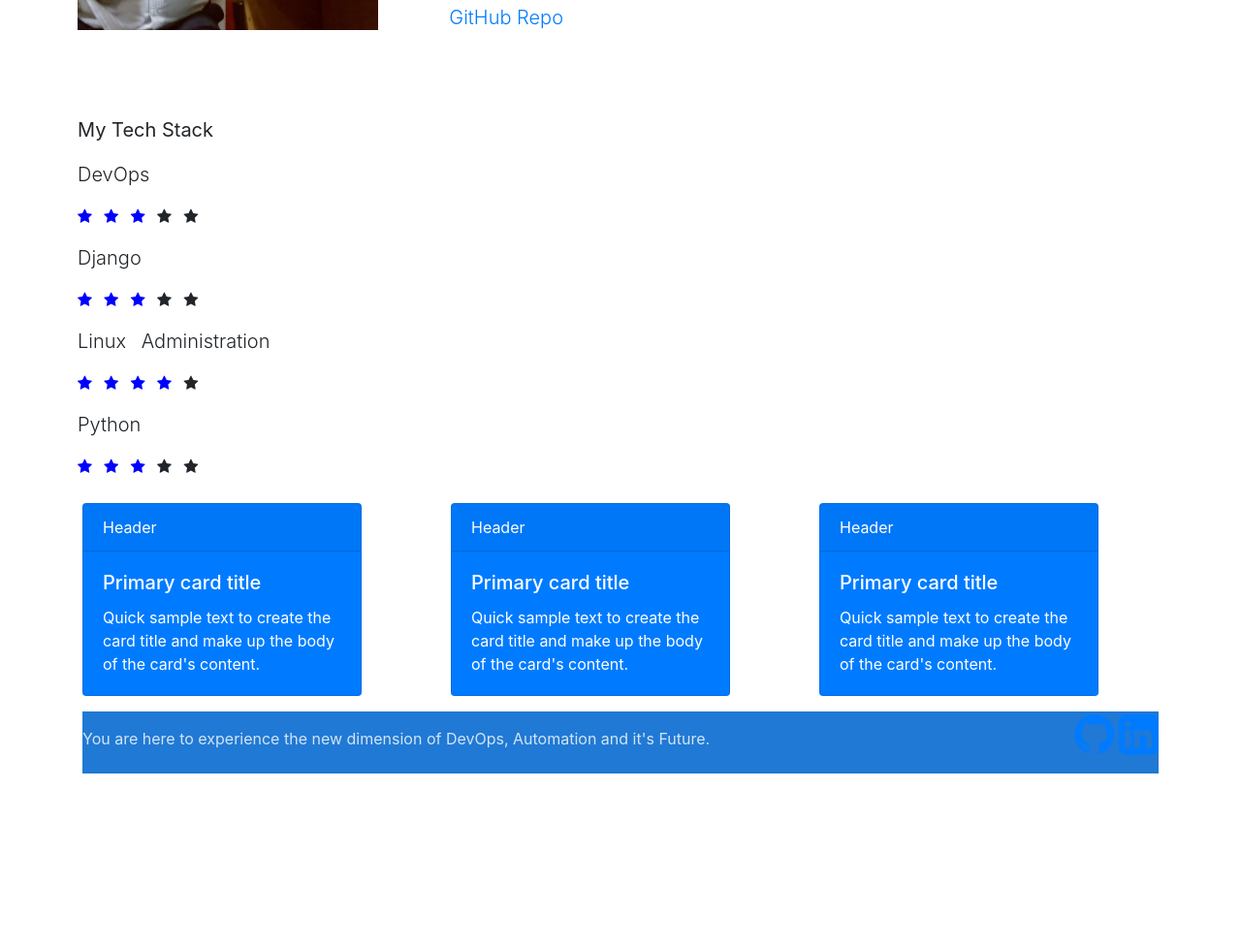
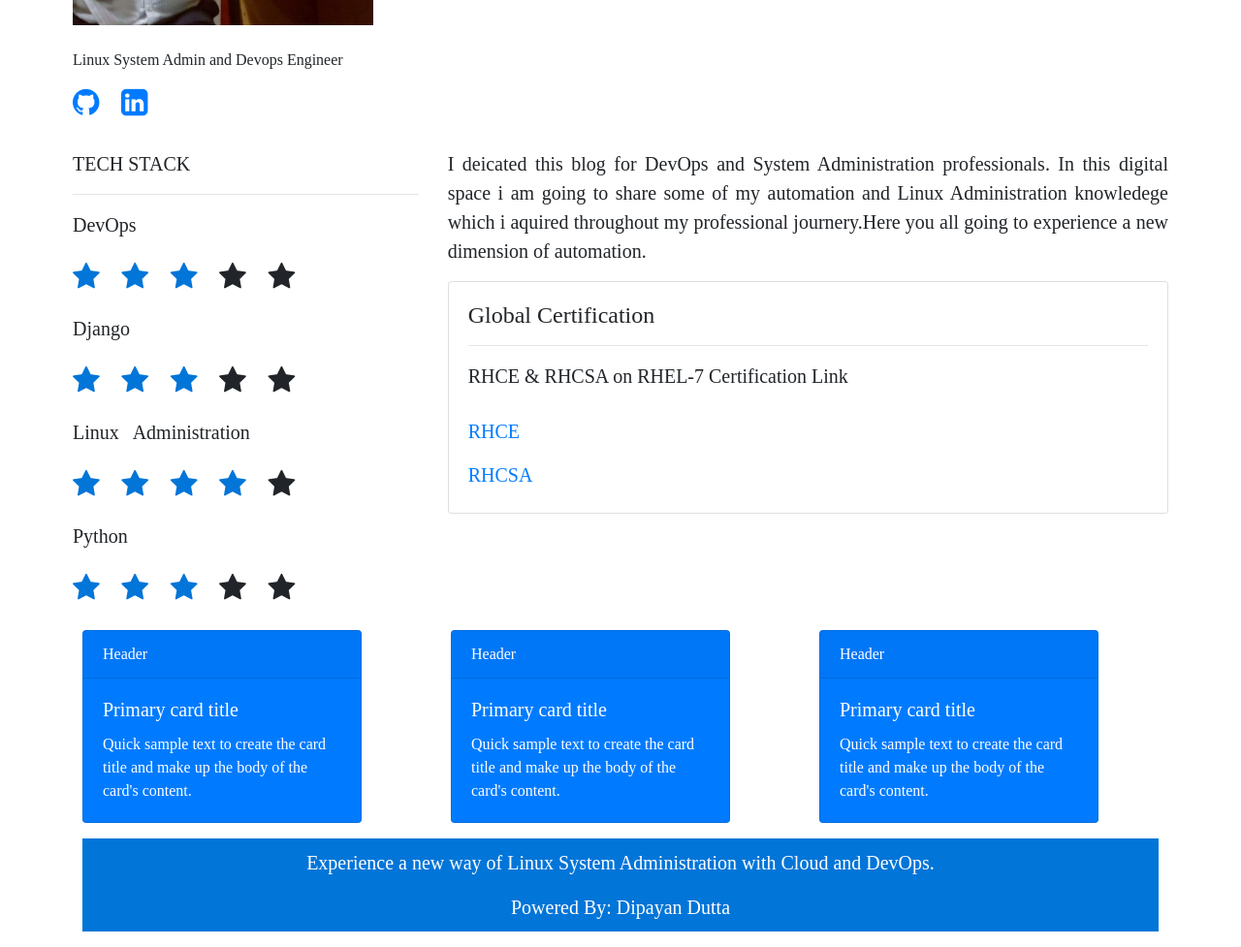
Before and after one commit to dipayandutta/dipayandutta.github.io, a plain HTML site: page home_card.html in a window 1280 px wide. Shown: the part 745-1722 px from the top of the page at 97% size. Before the commit the page ends 1543 px from the top, so only its background shows below. Drawn offline with nearby package versions, Linux system fonts and the light colour scheme.

Commit message:
Front Page Desing Completed

```diff
--- a/css/index.css
+++ b/css/index.css
@@ -20,7 +20,7 @@
 }
 
 .navbar-custom {
-    background-color: #2079d4;
+    background-color: #0275d8 ;
 }
 
 /* change the brand and text color */
@@ -52,32 +52,45 @@
     color: #333333;
     background-color: rgba(255,255,255,.5);
 }
-
+.font_roboto{
+    font-family: 'Roboto , sans-serief';
+    letter-spacing: normal;
+}
 .checked{
-	color: blue;
+	color:#0275d8 ;
 }
 
 .profile_section{
 	display: block;
-	padding: 10px;
-	margin-bottom: 50px;
+	padding: 5px;
+	margin-bottom: 5px;
 	text-align: justify;
 }
 
 .tech_stack{
 	display: block;
-	padding: 10px;
+	padding: 5px;
 	text-align: justify;
-	margin-top: 50px;
+    margin-top: 5px;
+    font-size: 30px;
+
+}
+.tech_stack_heading{
+
+    text-transform: uppercase;
 }
 .word_space{
 	word-spacing: .5em;
 }
-
-
-
-
-
+.icon_space{
+    padding-right: 10px;
+}
+.blue{
+    background-color:#0275d8 ;
+}
+.footer_text{
+    color: white;
+}
 .context-dark, .bg-gray-dark, .bg-primary {
     color: rgba(255, 255, 255, 0.8);
 }
@@ -114,11 +127,12 @@ ul, ol {
 }
 .social-container .col {
     border: 1px solid rgba(255, 255, 255, 0.1);
+    color: white;
 }
 .nav-list li a:before {
     content: "\f14f";
     font: 400 21px/1 "Material Design Icons";
-    color: #4d6de6;
+    color: white;
     display: inline-block;
     vertical-align: baseline;
     margin-left: -28px;
--- a/home_card.html
+++ b/home_card.html
@@ -3,11 +3,9 @@
   <head>
     <meta charset="utf-8">
     <meta name="viewport" content="width=device-width, initial-scale=1, shrink-to-fit=no">
-    <meta name="description" content="">
-    <meta name="author" content="">
-    <link rel="icon" href="/docs/4.0/assets/img/favicons/favicon.ico">
-
-    <title>Starter Template for Bootstrap</title>
+    <meta name="description" content="devops and Machine Learning">
+    <meta name="author" content="dipayandutta">
+    <title>Dipayan's Blog</title>
    <script src='https://cdnjs.cloudflare.com/ajax/libs/jquery/3.4.1/jquery.min.js'></script>
 <script src='https://cdnjs.cloudflare.com/ajax/libs/popper.js/1.15.0/popper.min.js'></script>
 <script src='https://cdnjs.cloudflare.com/ajax/libs/twitter-bootstrap/4.3.1/js/bootstrap.min.js'></script>
@@ -18,11 +16,11 @@
 
     <!-- Custom styles for this template -->
 
-    <link href="https://fonts.googleapis.com/css?family=Roboto" rel="stylesheet">
     <link rel="stylesheet" type="text/css" href="css/index.css">
+    <!--Google Font-->
 
-    <!--Linked IN Badge-->
-    <script type="text/javascript" src="https://platform.linkedin.com/badges/js/profile.js" async defer></script>
+<link href="https://fonts.googleapis.com/css?family=Roboto&display=swap" rel="stylesheet">
+
   </head>
 
   <body>
@@ -30,8 +28,8 @@
         <nav class="navbar navbar-expand-lg  navbar-custom">
 
 
-  <div class="collapse navbar-collapse" id="navbarTogglerDemo01">
-    <a class="navbar-brand" href="#">Devops</a>
+  <div class="collapse navbar-collapse font_roboto" id="navbarTogglerDemo01">
+    <a class="navbar-brand" href="#">#DevOps_daily</a>
     <ul class="navbar-nav mr-auto mt-2 mt-lg-0">
       <li class="nav-item active">
         <a class="nav-link" href="#">Home </a>
@@ -88,10 +86,10 @@
     </div>
 
 
-      <div class="container">
+      <div class="container font_roboto">
          <div class="jumbotron ">
             <h1 class="display-4"></h1>
-            <p class="lead">WHAT A COMPUTER IS TO ME IS THE MOST REMARKABLE TOOL THAT <br>WE HAVE EVER COME UP WITH. IT IS THE EQUIVALENT OF A BICYCLE <br>FOR OUR MIND.</p>
+            <p class="lead font_roboto">WHAT A COMPUTER IS TO ME IS THE MOST REMARKABLE TOOL THAT <br>WE HAVE EVER COME UP WITH. IT IS THE EQUIVALENT OF A BICYCLE <br>FOR OUR MIND.</p>
             <h1 class="my-4">
               <p class="lead"><b>Steve Jobs</b></p>
            </h1>
@@ -103,27 +101,39 @@
         <div class="row">
           <div class="col-sm-4">
             <img  class="profile_image" src="DP_Profile.jpg">
-
-          </div>
-          <div class="col-sm-8">
+            <br>
+            <br>
+            <p class="font_roboto">Linux System Admin and Devops Engineer</p>
+            <p class="icon_space">
+              <a href="https://github.com/dipayandutta"><i class="fa fa-github fa-2x padding icon" aria-hidden="true"></i></a>
+              &nbsp; &nbsp;
+              <a href="https://www.linkedin.com/in/dipayandutta"><i class="fa fa-linkedin-square fa-2x padding icon" aria-hidden="true"></i></a>
+              &nbsp; &nbsp;
+            </p>
+           <!--
+            <p class="font_roboto">
+              reach me: inbox.dipaya@gmail.com
+            </p>
+          -->
+            </div>
+          <div class="col-sm-8 font_roboto">
             <p class="lead" align="justify">
               This is Dipayan, Electronics and Instrumentation Engineer. I bagged REDHAT CERTIFIED ENGINEER (RHCE) ON RHEL-7. I am super passionate about how tech works, specially focusing on the DevOps and system administration. I love programming, prefer to develop system level applications and also web applications . I  have adequate knowledege in cloud technology and DevOps Stack. My fields of interest are Machine Learning , Network Secutiry .
             </p>
             <p class="lead" align="justify">
               My aim is  to be a part of the challenging team, as an integral and important member. Which strives of the better growth of the organization and also which explore my potentials and provide me with the oppurtunity to enhance my skills with an itention to be an asset of the organisation.
             </p>
-            <p class="lead">
-              <a href="#">GitHub Repo</a>
-            </p>
+
           </div>
         </div>
       </div>
 
-      <div class="container tech_stack">
+      <div class="container tech_stack font_roboto">
         <div class="row">
-          <div class="col-sm-8">
-            <p class="lead">
-              <b>My Tech Stack</b>
+          <div class="col-sm-4">
+            <p class="lead ">
+              <b class="tech_stack_heading">Tech Stack</b>
+              <hr>
             </p>
             <p class="lead "> DevOps
               <p class="word_space">
@@ -162,18 +172,32 @@
               </p>
             </p>
            </div>
-           <div class="col-sm-4">
-            <p align="right">
-
+           <div class="col-sm-8">
+            <p class="lead font_roboto">
+                I deicated this blog for DevOps and System Administration
+                professionals. In this digital space i am going to share some of my
+                automation and Linux Administration knowledege which i aquired throughout my
+                professional journery.Here you all going to experience a new dimension of
+                automation.
             </p>
+            <div class="card">
+              <div class="card-body">
+                <h4 class="card-title font_roboto">Global Certification</h4>
+                <hr>
+                <p class="lead font_roboto">RHCE & RHCSA on RHEL-7 Certification Link</p>
+                <a href="#" class="lead font_roboto">RHCE</a>
+                <br>
+                <a href="#" class="lead font_roboto">RHCSA</a>
+              </div>
+            </div>
            </div>
           </div>
         </div>
 
 	<!--Card-->
-	<div class="container">
+	<div class="container font_roboto">
 					<div class="row">
-						<div class="col-md-4">
+						<div class="col-sm-4">
 							<div class="card text-white bg-primary mb-3" style="max-width: 18rem;">
   							<div class="card-header">Header</div>
   								<div class="card-body">
@@ -182,7 +206,7 @@
   								</div>
 								</div>
 							</div>
-                        <div class="col-md-4">
+                        <div class="col-sm-4">
                             <div class="card text-white bg-primary mb-3" style="max-width: 18rem;">
                             <div class="card-header">Header</div>
   								<div class="card-body">
@@ -191,7 +215,7 @@
   								</div>
 								</div>
 							</div>
-                          <div class="col-md-4">
+                          <div class="col-sm-4">
                             <div class="card text-white bg-primary mb-3" style="max-width: 18rem;">
                             <div class="card-header">Header</div>
   								<div class="card-body">
@@ -203,37 +227,21 @@
                         </div>
 					</div>
       <!--Footer-->
-        <div class="container">
-        <footer class="context-dark bg-image" style="background: #2079d4;">
+          <footer>
+            <div class="container font_roboto">
+              <footer class="blue footer_text">
 
-          <div class="row">
+              <p class="lead" style="text-align: center;padding-top: 10px;">
+                Experience a new way of Linux System Administration with Cloud and DevOps.
+              </p>
+              <p class="lead" style="text-align: center;padding-bottom: 10px;">
+                Powered By: Dipayan Dutta
+              </p>
+            </footer>
+            </div>
+          </footer>
 
-            <div class="col-md-8">
-              <p></p>
-                <p align="justify">You are here to experience the new dimension of DevOps, Automation and it's Future. </p>
-                <!-- Rights-->
-
-              </div>
-
-            <div class="col-md-4">
-              <p align="right">
-
-
-
-              <a href="https://github.com/dipayandutta"><i class="fa fa-github fa-3x padding icon" aria-hidden="true"></i></a>
-
-              <a href="https://www.linkedin.com/in/dipayandutta"><i class="fa fa-linkedin-square fa-3x padding icon" aria-hidden="true"></i></a>
-              </p>
-
-            </div>
-             </div>
-          </div>
-        </div>
-
-      </footer>
-    <!-- Bootstrap core JavaScript
-    ================================================== -->
-    <!-- Placed at the end of the document so the pages load faster -->
+      <!--end footer-->
 
   </body>
 </html>
```
